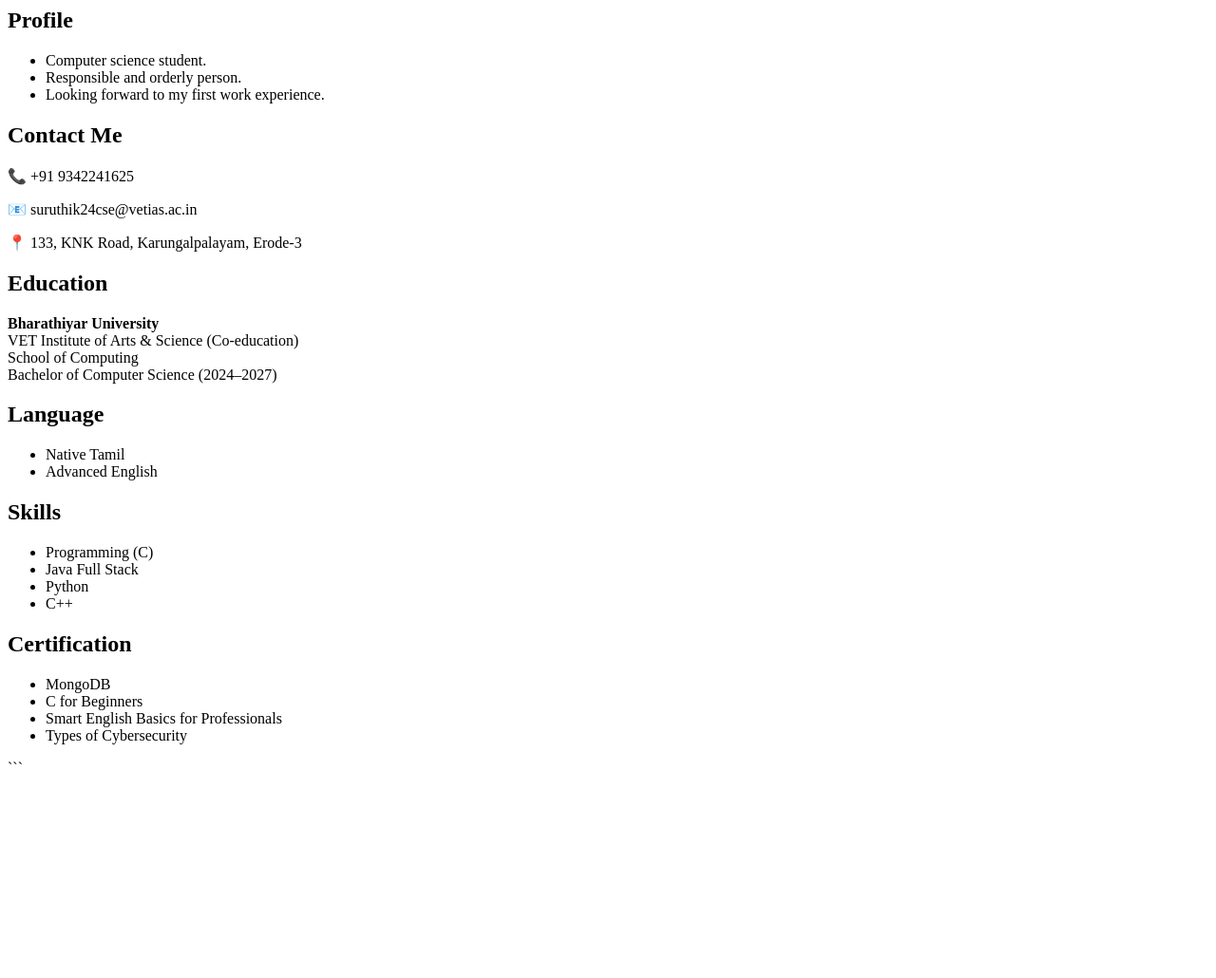
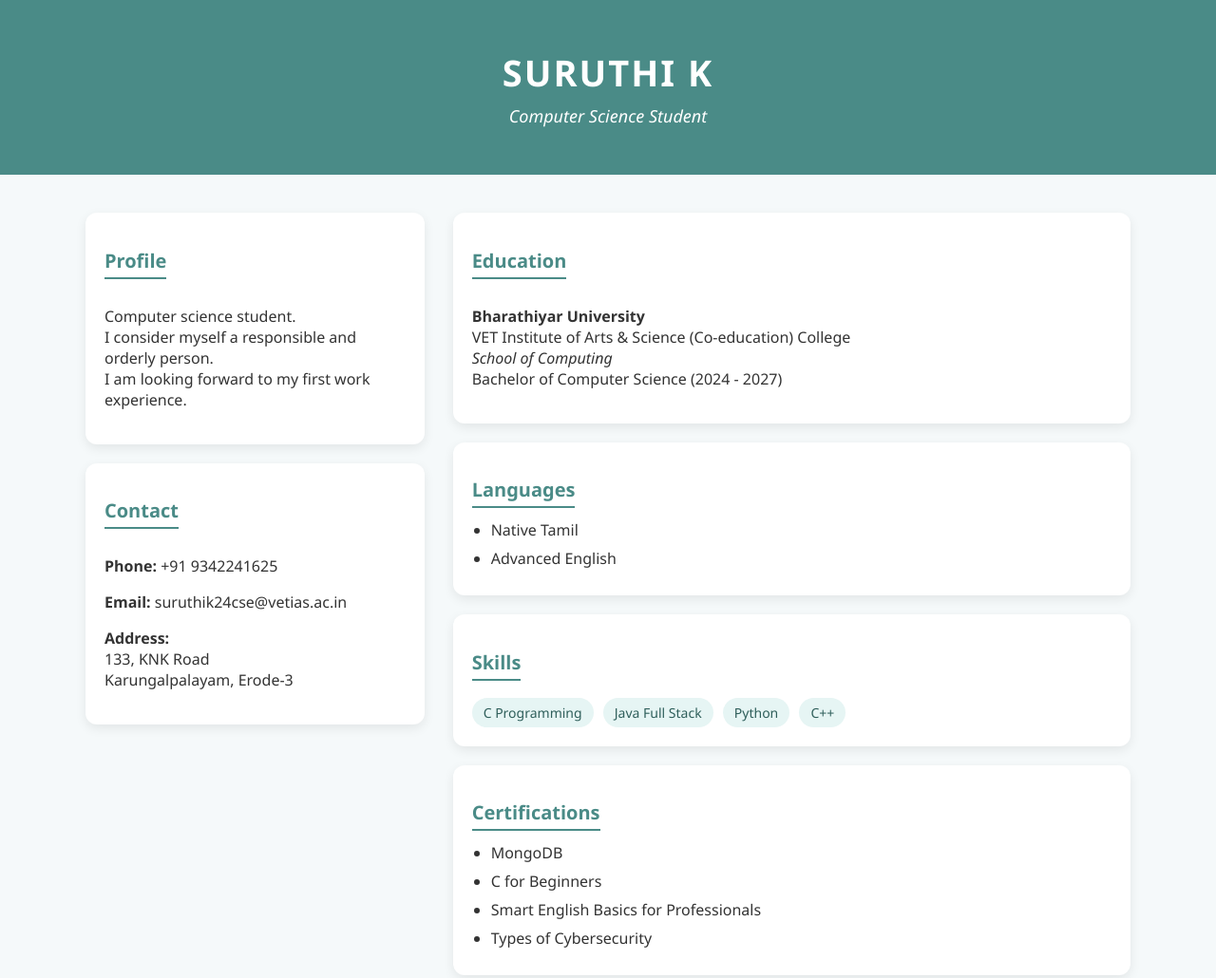
Before and after one commit to suruthik03/Naan-mudhalvan, a plain HTML site: page index.html in a window 1280 px wide. Shown: the top 1030 px of the page at 95% size. Before the commit the page ends 826 px from the top, so only its background shows below. Drawn offline with Linux system fonts and the light colour scheme.

Commit message:
index.html

````diff
--- a/index.html
+++ b/index.html
@@ -1,40 +1,161 @@
+<!DOCTYPE html>
+<html lang="en">
+<head>
+  <meta charset="UTF-8">
+  <meta name="viewport" content="width=device-width, initial-scale=1.0">
+  <title>Suruthi K - Portfolio</title>
+  <style>
+    body {
+      font-family: "Segoe UI", Tahoma, Geneva, Verdana, sans-serif;
+      margin: 0;
+      padding: 0;
+      background: #f5f9fa;
+      color: #333;
+    }
+
+    header {
+      background: #4a8b87;
+      color: white;
+      text-align: center;
+      padding: 50px 20px;
+    }
+
+    header h1 {
+      margin: 0;
+      font-size: 38px;
+      letter-spacing: 2px;
+    }
+
+    header p {
+      margin: 8px 0 0;
+      font-size: 18px;
+      font-style: italic;
+    }
+
+    .container {
+      max-width: 1100px;
+      margin: 40px auto;
+      padding: 0 20px;
+      display: grid;
+      grid-template-columns: 1fr 2fr;
+      gap: 30px;
+    }
+
+    .card {
+      background: white;
+      padding: 20px;
+      border-radius: 12px;
+      box-shadow: 0 4px 12px rgba(0,0,0,0.08);
+      margin-bottom: 20px;
+    }
+
+    h2 {
+      font-size: 20px;
+      margin-bottom: 12px;
+      color: #4a8b87;
+      border-bottom: 2px solid #4a8b87;
+      display: inline-block;
+      padding-bottom: 4px;
+    }
+
+    ul {
+      margin: 0;
+      padding-left: 20px;
+    }
+
+    ul li {
+      margin-bottom: 8px;
+    }
+
+    .skills span {
+      display: inline-block;
+      background: #e6f5f4;
+      color: #2f5f5b;
+      padding: 6px 12px;
+      margin: 6px 6px 0 0;
+      border-radius: 20px;
+      font-size: 14px;
+    }
+
+    footer {
+      text-align: center;
+      padding: 20px;
+      background: #4a8b87;
+      color: white;
+      margin-top: 40px;
+    }
+
+    footer p {
+      margin: 0;
+      font-size: 14px;
+    }
+
+    /* Responsive */
+    @media (max-width: 768px) {
+      .container {
+        grid-template-columns: 1fr;
+      }
+    }
+  </style>
+</head>
+<body>
+  <header>
+    <h1>SURUTHI K</h1>
+    <p>Computer Science Student</p>
+  </header>
+
   <div class="container">
-    <div class="left">
+    <!-- Left Column -->
+    <div>
+      <div class="card">
         <h2>Profile</h2>
-      <ul>
-        <li>Computer science student.</li>
-        <li>Responsible and orderly person.</li>
-        <li>Looking forward to my first work experience.</li>
-      </ul>
-
-      <h2>Contact Me</h2>
-      <p>📞 +91 9342241625</p>
-      <p>📧 suruthik24cse@vetias.ac.in</p>
-      <p>📍 133, KNK Road, Karungalpalayam, Erode-3</p>
+        <p>
+          Computer science student.<br>
+          I consider myself a responsible and orderly person.<br>
+          I am looking forward to my first work experience.
+        </p>
       </div>
 
-    <div class="right">
+      <div class="card">
+        <h2>Contact</h2>
+        <p><strong>Phone:</strong> +91 9342241625</p>
+        <p><strong>Email:</strong> suruthik24cse@vetias.ac.in</p>
+        <p><strong>Address:</strong><br>
+        133, KNK Road<br>
+        Karungalpalayam, Erode-3</p>
+      </div>
+    </div>
+
+    <!-- Right Column -->
+    <div>
+      <div class="card">
         <h2>Education</h2>
         <p><strong>Bharathiyar University</strong><br>
-        VET Institute of Arts & Science (Co-education)<br>
-        School of Computing<br>
-        Bachelor of Computer Science (2024–2027)</p>
+        VET Institute of Arts & Science (Co-education) College<br>
+        <em>School of Computing</em><br>
+        Bachelor of Computer Science (2024 - 2027)</p>
+      </div>
 
-      <h2>Language</h2>
+      <div class="card">
+        <h2>Languages</h2>
         <ul>
           <li>Native Tamil</li>
           <li>Advanced English</li>
         </ul>
+      </div>
 
+      <div class="card">
         <h2>Skills</h2>
-      <ul>
-        <li>Programming (C)</li>
-        <li>Java Full Stack</li>
-        <li>Python</li>
-        <li>C++</li>
-      </ul>
+        <div class="skills">
+          <span>C Programming</span>
+          <span>Java Full Stack</span>
+          <span>Python</span>
+          <span>C++</span>
+        </div>
+      </div>
 
-      <h2>Certification</h2>
+      <div class="card">
+        <h2>Certifications</h2>
         <ul>
           <li>MongoDB</li>
           <li>C for Beginners</li>
@@ -43,6 +164,10 @@
         </ul>
       </div>
     </div>
+  </div>
+
+  <footer>
+    <p>© 2025 Suruthi K | Portfolio Website</p>
+  </footer>
 </body>
 </html>
-```
````
Lines whose indentation alone changed are shown as unchanged.
